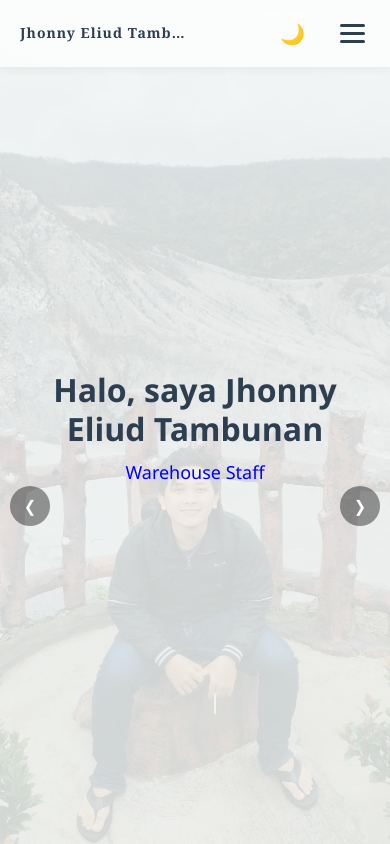
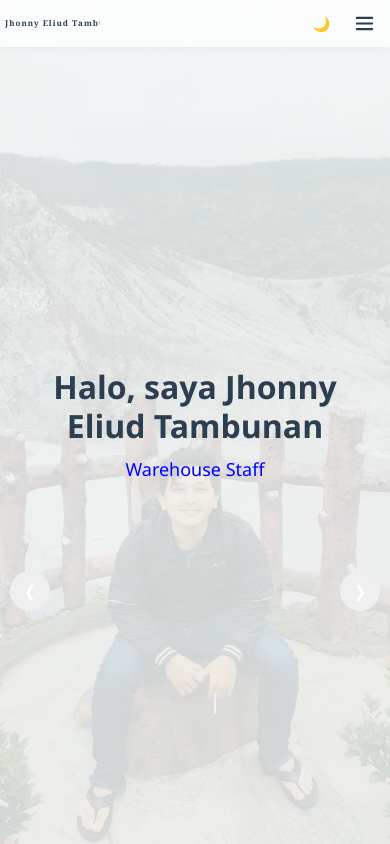
Before and after one commit to Jeliud1/jeliud1-portfolio.github.io, a plain HTML site: page index.html in a window 390 px wide. Shown: the top 844 px of the page. Drawn offline with nearby package versions, Linux system fonts and the light colour scheme.

```diff
--- a/index.html
+++ b/index.html
@@ -222,6 +222,9 @@
             margin-bottom: 10px;
             z-index: 2;
             position: relative;
+            /* Tambahkan ini untuk mengunci tinggi desktop */
+    display: block;
+    min-height: 70px;
         }
 
         #beranda h2 {
@@ -231,6 +234,10 @@
             margin-bottom: 25px;
             z-index: 2;
             position: relative;
+
+            /* Tambahkan ini untuk mengunci tinggi desktop */
+    display: block;
+    min-height: 35px;
         }
 
         body.dark #typing-name,
@@ -284,9 +291,9 @@
 
         .slider-btn {
             position: absolute;
-            top: 60%;
+            top: 70%;
             transform: translateY(-50%);
-            background: rgba(0, 0, 0, 0.4);
+
             color: #ffffff;
             border: none;
             padding: 15px;
@@ -515,8 +522,38 @@
 
         @media (max-width: 768px) {
             section { padding: 100px 20px 40px; }
-            nav { padding: 15px 20px; }
-            .hamburger { display: flex; }
+
+            nav {
+                padding: 5px 5px;
+                display: flex;
+                justify-content: space-between;
+                align-items: center;
+            }
+
+
+
+            .logo {
+        font-size: 8px !important; /* Mengecilkan ukuran huruf agar muat di layar HP */
+       white-space:nowrap;
+
+    }
+
+    .nav-right{
+    display:flex;
+    align-items:center;
+    gap:5px;
+}
+            .theme-toggle {
+                display: flex;
+        transform: scale(0.7); /* Mengecilkan seluruh elemen tombol sebanyak 20% */
+
+    }
+
+            .hamburger {
+                display: flex;
+                transform: scale(0.7); /* Mengecilkan seluruh elemen tombol sebanyak 20% */
+        padding: 1px 8PX !important;
+            }
 
             nav ul {
                 position: fixed;
@@ -544,15 +581,6 @@
                 display: block;
                 padding: 5px;
                 color: var(--text-color);
-            }
-
-            .logo {
-                font-size: 14px !important; /* Mengecilkan font di hp agar muat satu baris */
-                white-space: nowrap; /* Mencegah teks patah menjadi 2 baris */
-                overflow: hidden;
-                text-overflow: ellipsis; /* Jika layar sangat kecil, sisa nama akan menjadi ... secara rapi */
-                max-width: 60%; /* Membatasi lebar logo agar tidak menabrak tombol bulan & menu */
-
             }
 
             .menu-overlay {
```
